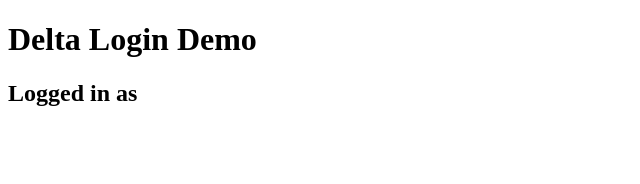
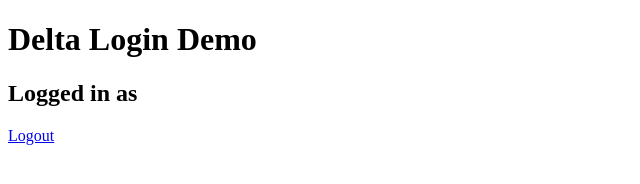
Before and after one commit to deltachat/login-demo, a website: page web/loggedin.ejs in a window 1280 px wide. Shown: the full height of the page, 0-640 px from the left. Drawn offline with nearby package versions, Linux system fonts and the light colour scheme; files that its build step writes are made by us from their sources.

Commit message:
logout button

```diff
--- a/web/loggedin.ejs
+++ b/web/loggedin.ejs
@@ -9,6 +9,7 @@
 <body>
     <h1>Delta Login Demo</h1>
     <h2>Logged in as <b><%= address %></b></h2>
+    <a href="/logout">Logout</a>
 
 </body>
 </html>
```
